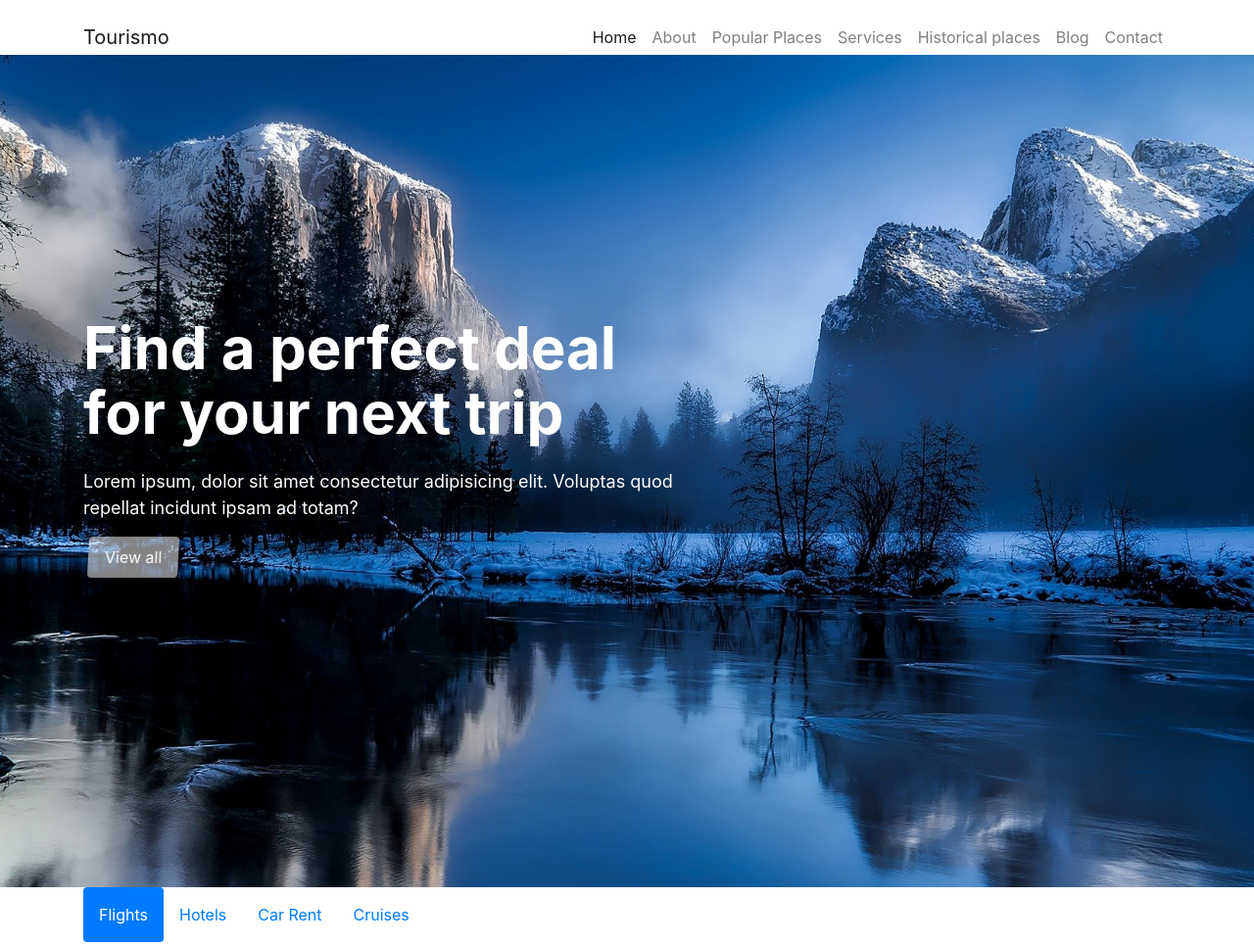
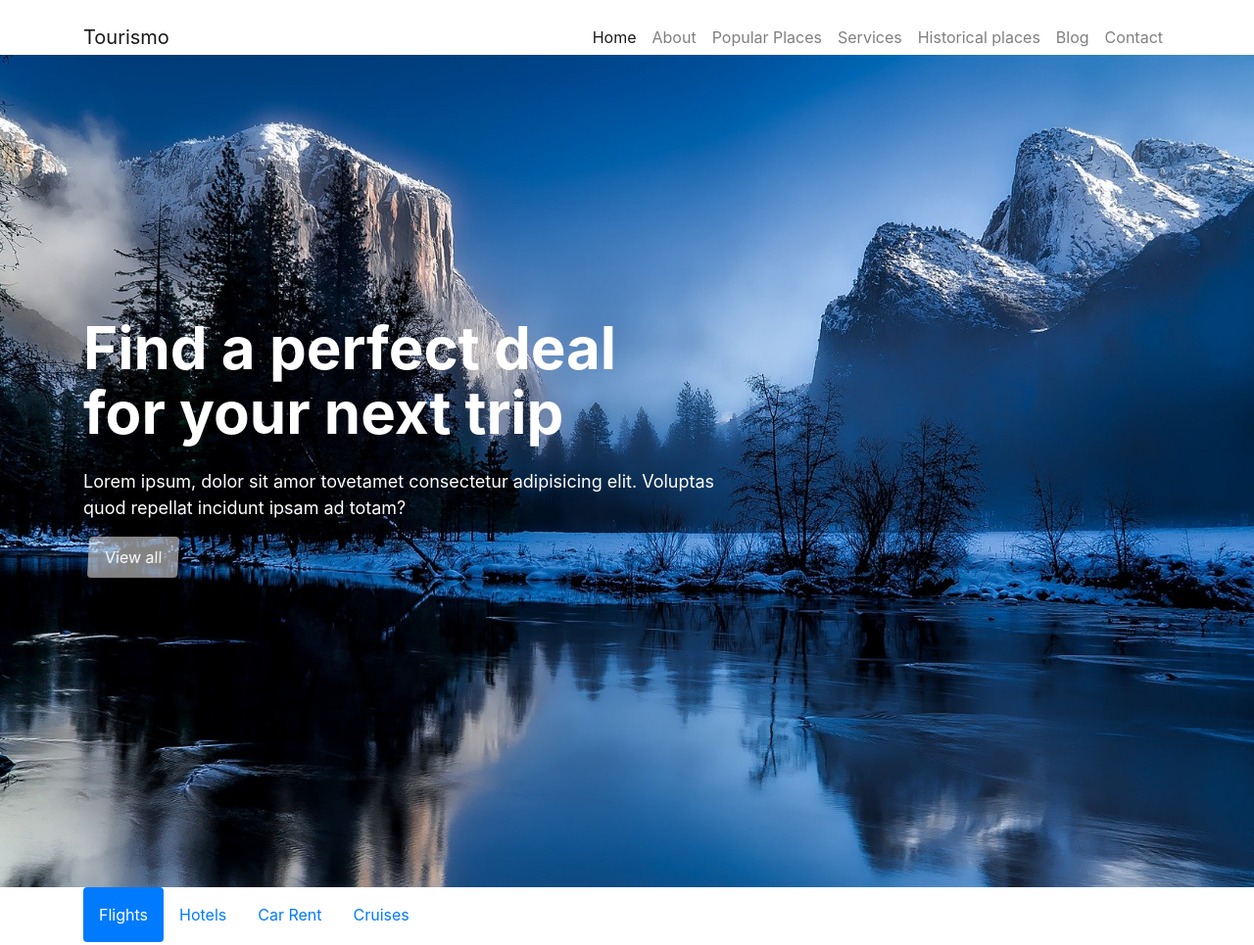
Before and after one commit to Fidelis-khan/project_3, a plain HTML site: page index.html in a window 1280 px wide. Shown: the top 965 px of the page at 98% size. Drawn offline with nearby package versions, Linux system fonts and the light colour scheme.

Commit message:
new item

```diff
--- a/index.html
+++ b/index.html
@@ -63,6 +63,7 @@
         <!-- end of Navbar -->
 
 
+
      <!-- first image display  -->
     <section class="img-wrap" style="background-image: url(images/img1.jpg);">
     <div class="overlay"></div>
@@ -73,7 +74,7 @@
                     <h1 class="mb-4 text-capitallize">Find a perfect deal<br>
                     for your next trip</h1>
                     <p style="font-size: 18px;">
-                    Lorem ipsum, dolor sit amet consectetur adipisicing elit. Voluptas quod repellat incidunt ipsam ad totam?</p>
+                    Lorem ipsum, dolor sit amor tovetamet consectetur adipisicing elit. Voluptas quod repellat incidunt ipsam ad totam?</p>
                     <a href="#" class="btn btn-img py-2 px-3">View all</a>
                 </div>
             </div>
```
